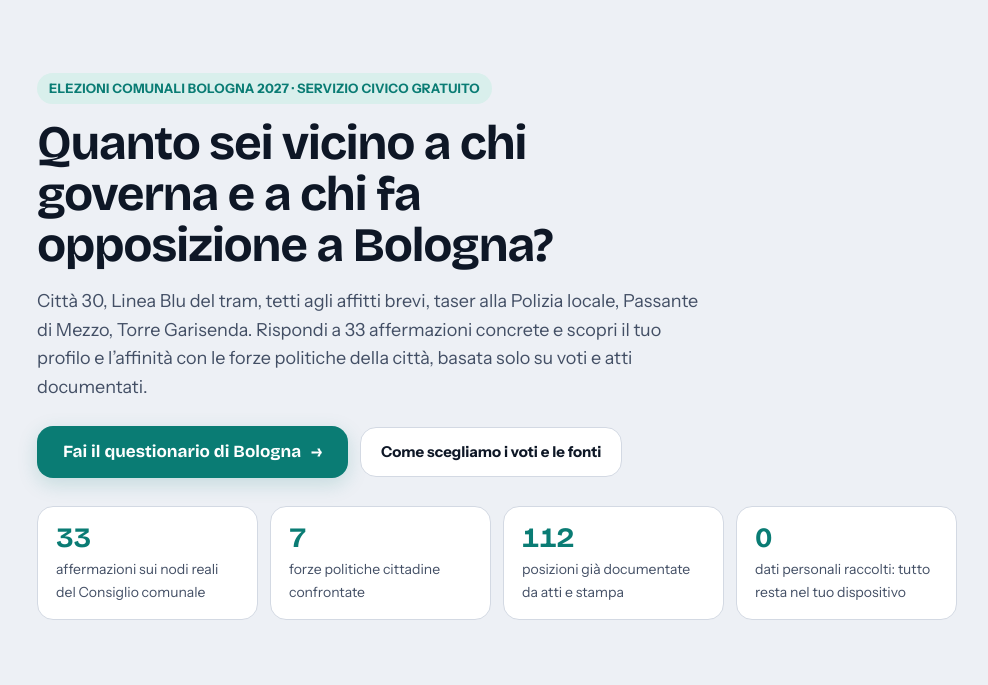
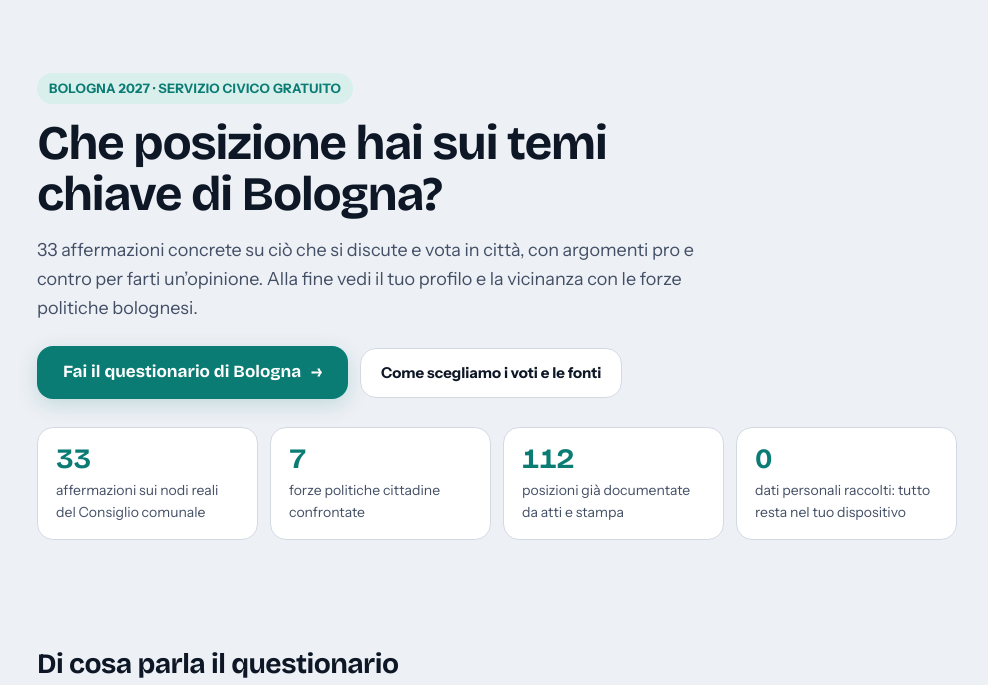
Before and after one commit to fabiocostare-stack/Questionario-politico, a plain HTML site: page index.html in a window 1280 px wide. Shown: the part 71-756 px from the top of the page, without its empty margins (143-1131 px from the left). Drawn offline with Linux system fonts and the light colour scheme.

Commit message:
Semplifica titolo, occhiello e sottotitolo di index.html e aggiorna sw.js

```diff
--- a/index.html
+++ b/index.html
@@ -3,11 +3,11 @@
 <head>
   <meta charset="utf-8">
   <meta name="viewport" content="width=device-width,initial-scale=1,viewport-fit=cover">
-  <title>Scheda Politica Bologna 2027 — Conosci le posizioni reali prima di votare</title>
-  <meta name="description" content="33 affermazioni sui temi concreti di Bologna (Città 30, tram, affitti brevi, sicurezza, Passante, welfare) e confronto con i voti documentati dei partiti in Consiglio comunale. Gratis, anonimo, senza registrazione.">
+  <title>Scheda Politica · Bologna 2027 — Che posizione hai sui temi chiave di Bologna?</title>
+  <meta name="description" content="33 affermazioni concrete su ciò che si discute e vota a Bologna, con argomenti pro e contro e confronto con le forze politiche cittadine. Gratis e anonimo.">
   <meta property="og:type" content="website">
-  <meta property="og:title" content="Scheda Politica Bologna 2027 — Dove ti colloca quello che pensi?">
-  <meta property="og:description" content="Rispondi a 33 affermazioni su Bologna e confronta le tue idee con gli atti e i voti reali dei partiti in Consiglio comunale. Gratis e anonimo.">
+  <meta property="og:title" content="Scheda Politica · Bologna 2027 — Che posizione hai sui temi chiave di Bologna?">
+  <meta property="og:description" content="33 affermazioni concrete su ciò che si discute e vota in città, con argomenti pro e contro per farti un’opinione. Gratis, anonimo, senza registrazione.">
   <meta name="twitter:card" content="summary">
   <meta name="theme-color" content="#0A7C74">
   <link rel="manifest" href="scheda.webmanifest">
@@ -260,11 +260,10 @@
 
     <main>
       <section class="hero">
-        <span class="badge">Elezioni comunali Bologna 2027 · Servizio civico gratuito</span>
-        <h1>Quanto sei vicino a chi governa e a chi fa opposizione a Bologna?</h1>
+        <span class="badge">Bologna 2027 · Servizio civico gratuito</span>
+        <h1>Che posizione hai sui temi chiave di Bologna?</h1>
         <p class="lead">
-          Città 30, Linea Blu del tram, tetti agli affitti brevi, taser alla Polizia locale, Passante di Mezzo, Torre Garisenda.
-          Rispondi a 33 affermazioni concrete e scopri il tuo profilo e l’affinità con le forze politiche della città, basata solo su voti e atti documentati.
+          33 affermazioni concrete su ciò che si discute e vota in città, con argomenti pro e contro per farti un’opinione. Alla fine vedi il tuo profilo e la vicinanza con le forze politiche bolognesi.
         </p>
         <div class="actions">
           <a class="btn-primary" href="bologna.html">
--- a/sw.js
+++ b/sw.js
@@ -1,5 +1,5 @@
 /* Service worker: la pagina funziona anche senza rete dopo il primo accesso */
-const V='scheda-v9';
+const V='scheda-v10';
 const FILES=[
   './',
   'index.html',
```
